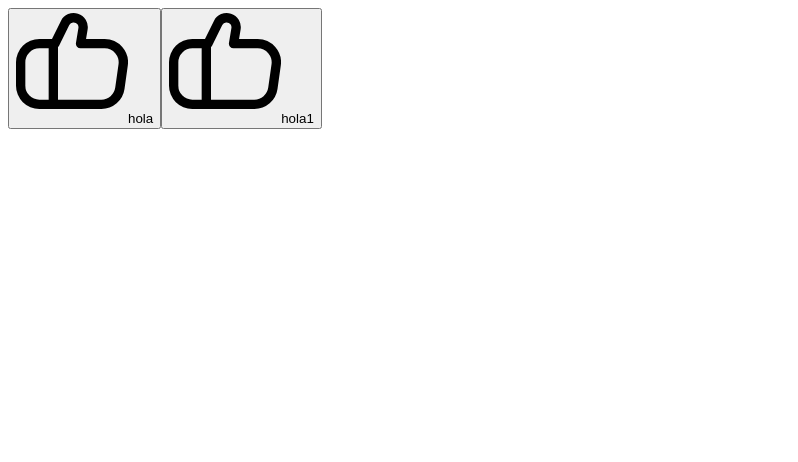
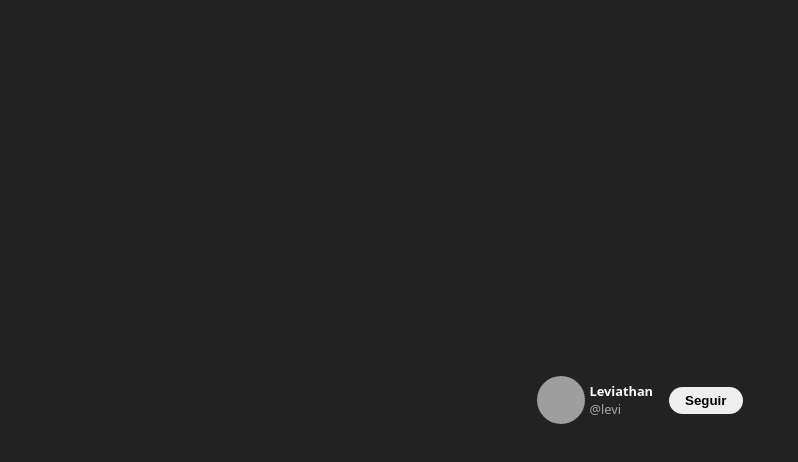
Before and after one commit to EMDannyDev/PWFirstify-React, a React (Vite) app in the folder projects/00-hola-mundo/: page / in a window 1280 px wide. Shown: the top 462 px of the page, without its empty margins (0-798 px from the left). Built offline with nearby package versions, Linux system fonts and the light colour scheme; grey boxes are pictures that could not be loaded.

Commit message:
Se agrego estilos y componentes

```diff
--- /dev/null
+++ b/projects/00-hola-mundo/src/App.css
@@ -0,0 +1,35 @@
+article {
+    display: flex;
+    align-items: center;
+    color: #fff;
+    font-size: .8rem;
+}
+
+article header {
+    display: flex;
+    align-items: center;
+    gap: 4px;
+}
+
+article header div {
+    display: flex;
+    flex-direction: column;
+}
+
+article header span {
+    opacity: .6;
+}
+
+article img {
+    height: 48px;
+    width: 48px;
+    border-radius: 1000px;
+}
+
+article button {
+    margin-left: 16px;
+    border: 0;
+    border-radius: 999px;
+    padding: 6px 16px;
+    font-weight: bold;
+}
--- /dev/null
+++ b/projects/00-hola-mundo/src/App.jsx
@@ -0,0 +1,22 @@
+import './App.css'
+export function App() {
+    return (
+        <div>
+            <article>
+                <header>
+                    <img alt="Avatar de Usuario" src="https://unavatar.io/rosaria" />
+                    <div>
+                        <strong>Leviathan</strong>
+                        <span>@levi</span>
+                    </div>
+                </header>
+
+                <aside>
+                    <button>
+                        Seguir
+                    </button>
+                </aside>
+            </article>
+        </div>
+    )
+}
--- /dev/null
+++ b/projects/00-hola-mundo/src/index.css
@@ -0,0 +1,8 @@
+body {
+    margin: 0;
+    background: #222;
+    font-family: system-ui;
+    display: grid;
+    place-content: center;
+    min-height: 100vh;
+}
--- a/projects/00-hola-mundo/src/main.jsx
+++ b/projects/00-hola-mundo/src/main.jsx
@@ -1,29 +1,10 @@
 import React from 'react'
 import ReactDOM from 'react-dom/client'
+import { App } from './App'
+import './index.css'
 
 const root = ReactDOM.createRoot(document.getElementById('root'))
 
-const CreateButton = ({ text }) => {
-  return (
-    <button>
-      <svg xmlns="http://www.w3.org/2000/svg"
-        id="Outline" viewBox="0 0 24 24" width="112" height="112">
-        <path
-          d="M22.773,7.721A4.994,4.994,0,0,0,19,6H15.011l.336-2.041A3.037,
-            3.037,0,0,0,9.626,2.122L7.712,6H5a5.006,5.006,0,0,0-5,5v5a5.006,5.006,0,0,0,5,
-            5H18.3a5.024,5.024,0,0,0,4.951-4.3l.705-5A5,5,0,0,0,22.773,7.721ZM2,16V11A3,3,0,0,1,5,
-            8H7V19H5A3,3,0,0,1,2,16Zm19.971-4.581-.706,5A3.012,3.012,0,0,1,18.3,19H9V7.734a1,1,0,0,0,
-            .23-.292l2.189-4.435A1.07,1.07,0,0,1,13.141,2.8a1.024,1.024,0,0,1,.233.84l-.528,3.2A1,1,0,0
-            ,0,13.833,8H19a3,3,0,0,1,2.971,3.419Z"/>
-      </svg>
-      {text}
-    </button>
-  )
-}
-
 root.render(
-  <React.Fragment>
-    <CreateButton text={"hola"} />
-    <CreateButton text={"hola1"} />
-  </React.Fragment>
+  <App />
 )
```
